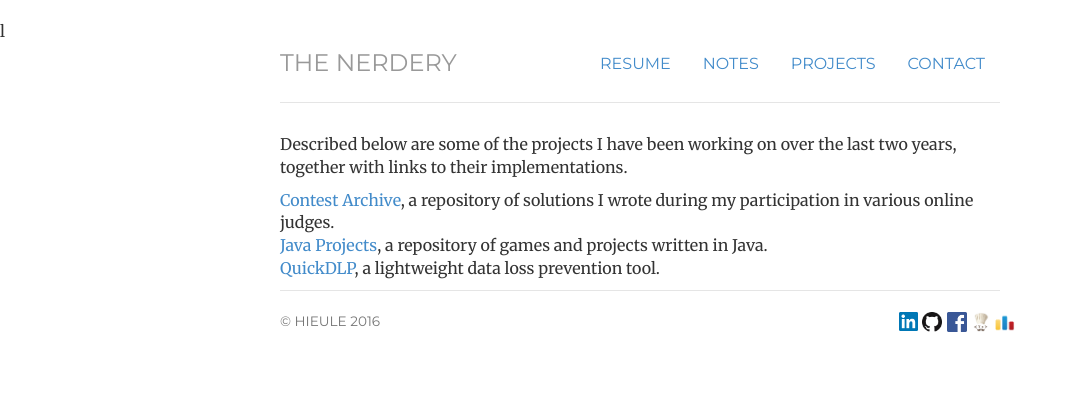
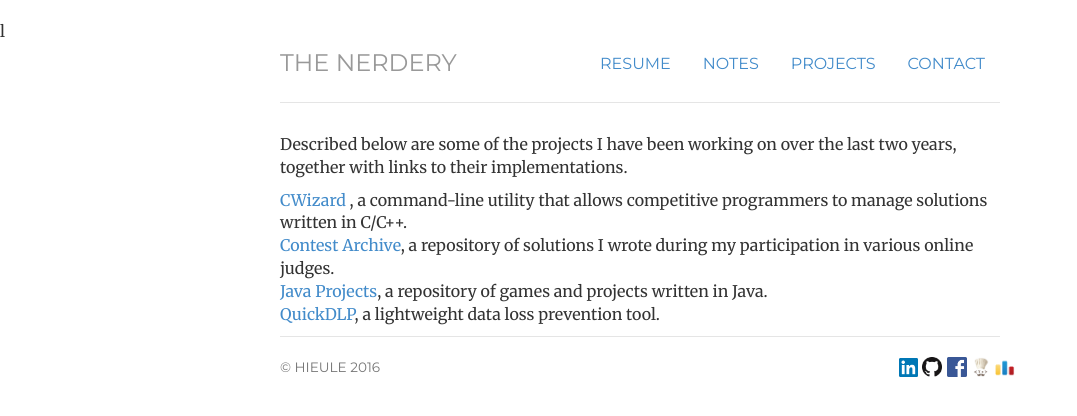
Before and after one commit to hieule22/hieule22.github.io, a Jekyll site: the page built from projects/index.html, in a window 1280 px wide. Shown: the top 416 px of the page, without its empty margins (0-1077 px from the left). Built offline with Jekyll 4.4.1, drawn with Linux system fonts in a browser that asks for light colours.

Commit message:
Add CWizard to project list

```diff
--- a/projects/index.html
+++ b/projects/index.html
@@ -8,6 +8,7 @@ description: List of projects by Hieu le
   <p> Described below are some of the projects I have been working on over the last two years, together with links to their implementations.</p>
 
   <ul class="list-unstyled">
+    <li><a href="https://github.com/hieule22/cwizard" title="cwizard"> CWizard </a>, a command-line utility that allows competitive programmers to manage solutions written in C/C++.</li>
     <li><a href="https://github.com/hieule22/contests" title="contests"> Contest Archive</a>, a repository of solutions I wrote during my participation in various online judges.</li>
     <li><a href="https://github.com/hieule22/java-projects" title="java-projects">Java Projects</a>, a repository of games and projects written in Java.</li>
     <li><a href="https://github.com/hieule22/dlp-cdd" title="dlp-cpp">QuickDLP</a>, a lightweight data loss prevention tool.</li>
```
Lines whose indentation alone changed are shown as unchanged.
